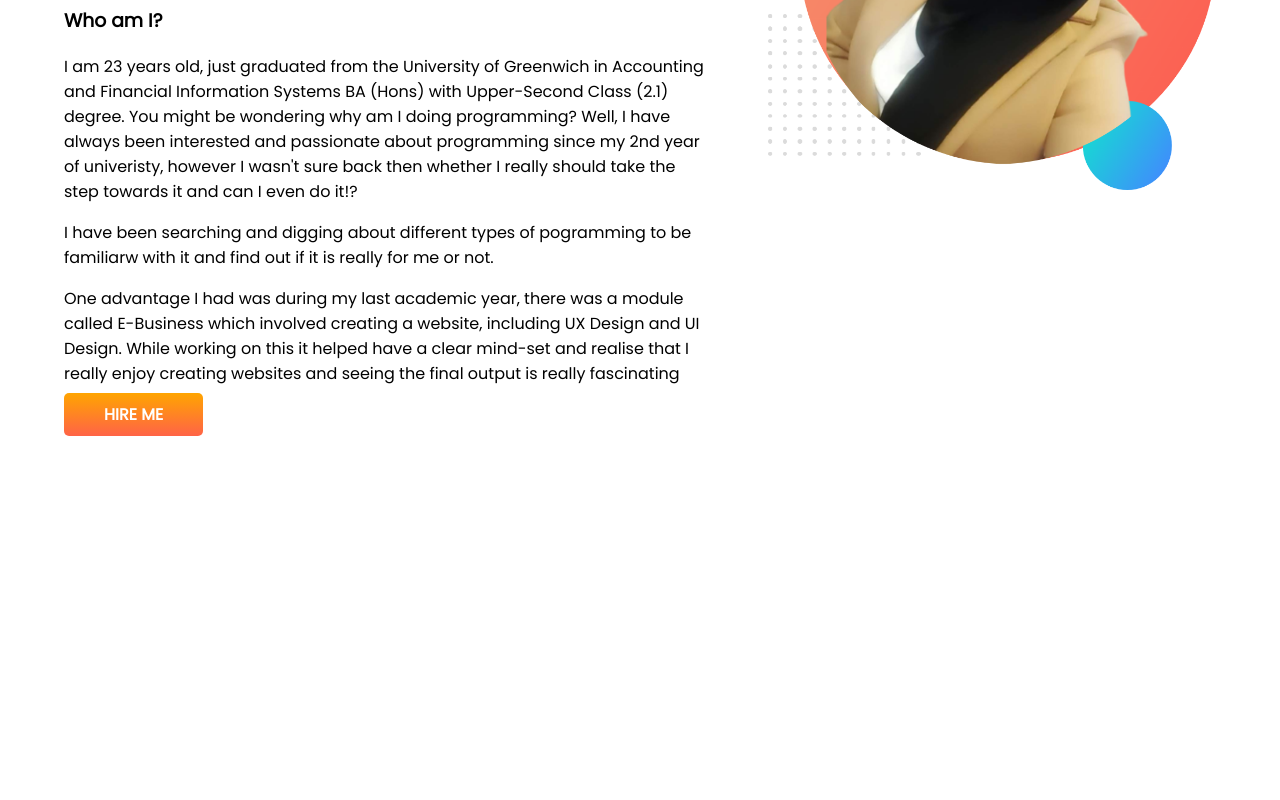
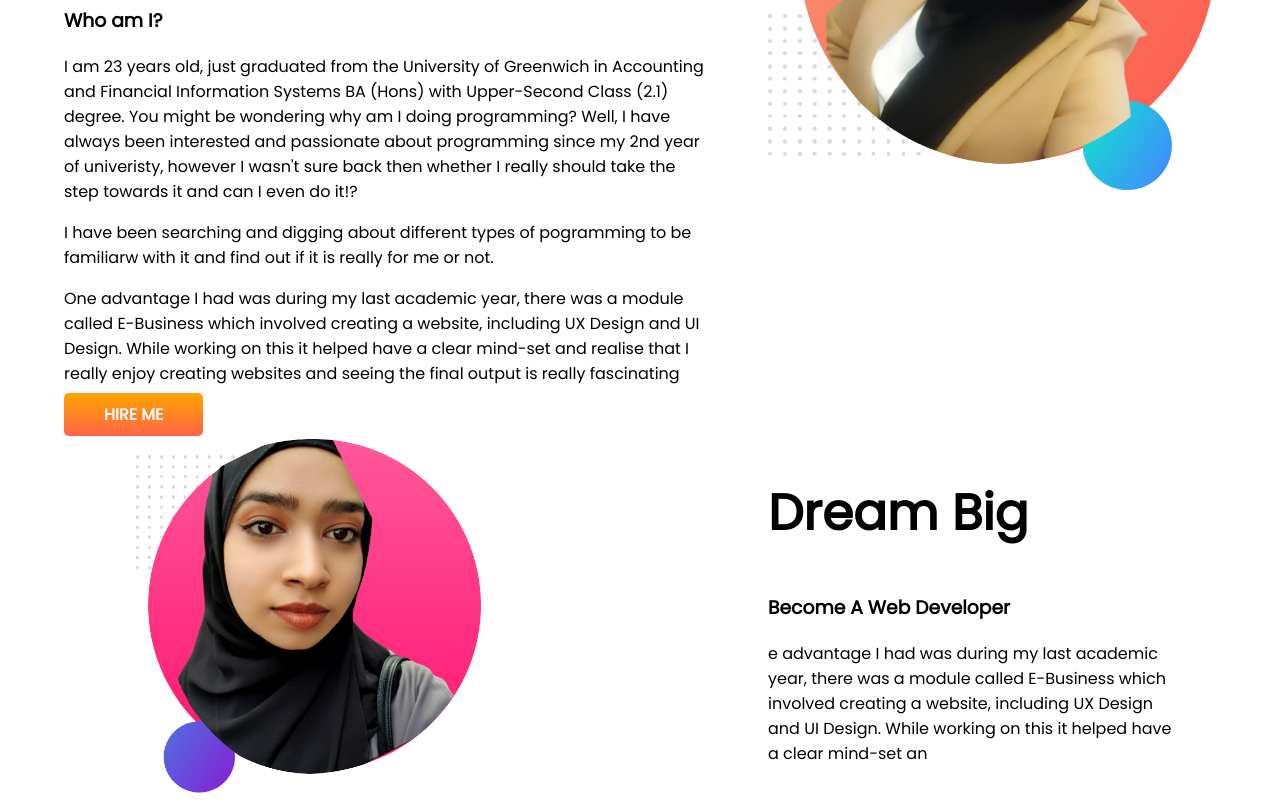
Before and after one commit to RabeyaAS/developer-portfolio, a plain HTML site: page index.html in a window 1280 px wide. Shown: the part 382-1182 px from the top of the page. Before the commit the page ends 818 px from the top, so only its background shows below. Drawn offline with Linux system fonts and the light colour scheme.

Commit message:
another-pic-upload

```diff
--- a/index.html
+++ b/index.html
@@ -41,6 +41,19 @@
         </div>
     </section>
 
+    <section class="dream-big">
+        <div class="half-width">
+            <img src="developer-portfolio-master/developer-portfolio-master/images/my-image-bg2.png" alt="">
+        </div>
+        <div class="half-width">
+            <h1>Dream Big</h1>
+            <h3>Become A Web Developer</h3>
+            <p>e advantage I had was during my last academic year, there was a module called E-Business which involved
+                creating a website, including UX Design and UI Design. While working on this it helped have a clear
+                mind-set an</p>
+        </div>
+    </section>
+
 
 
 
--- a/style.css
+++ b/style.css
@@ -10,6 +10,7 @@ h1{
 }
 section{
     display: flex;
+    justify-content:first baseline;
 }
 .half-width{
     width: 50%;
@@ -18,7 +19,6 @@ section{
     padding-right: 0%;
     block-size: 50px;
 }
-
 .half-width img{
     width: 70%;
     padding-left: 110%;
@@ -36,3 +36,17 @@ section{
     background-image: url(developer-portfolio-master/developer-portfolio-master/images/top-banner.png);
     background-repeat: no-repeat;
 }
+.dream-big img{
+    height: 90%;
+    width: 90%;
+    padding-top: 1%;
+    padding-left: 0%;
+}
+.dream-big .half-width{
+    height: 20%;
+    width: 50%;
+    padding-top: 50%;
+    padding-left: 10%;
+    padding-right: 8%;
+
+}
```
Also changed, not shown: developer-portfolio-master/developer-portfolio-master/images/my-image-bg2.png (added).
